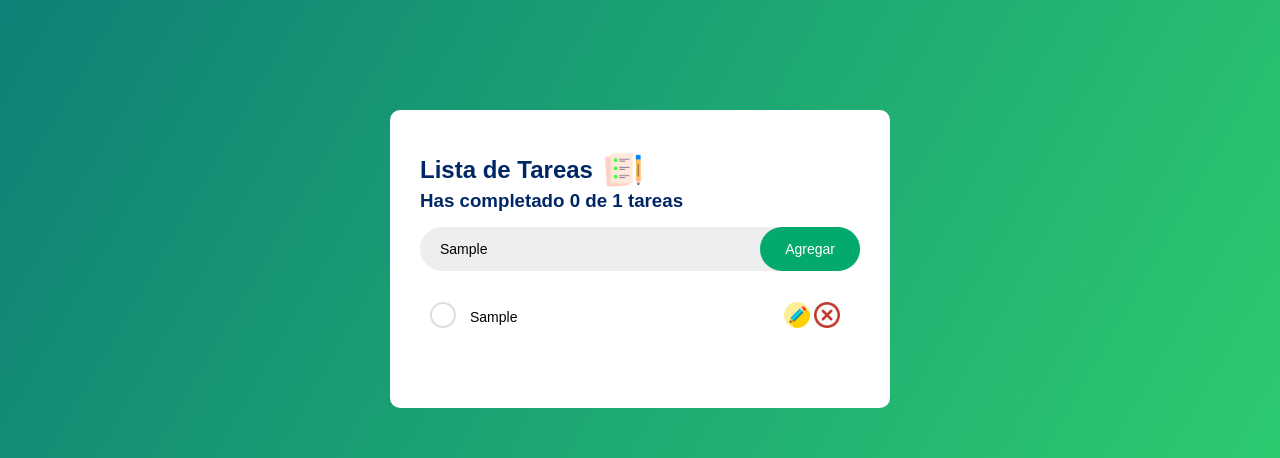
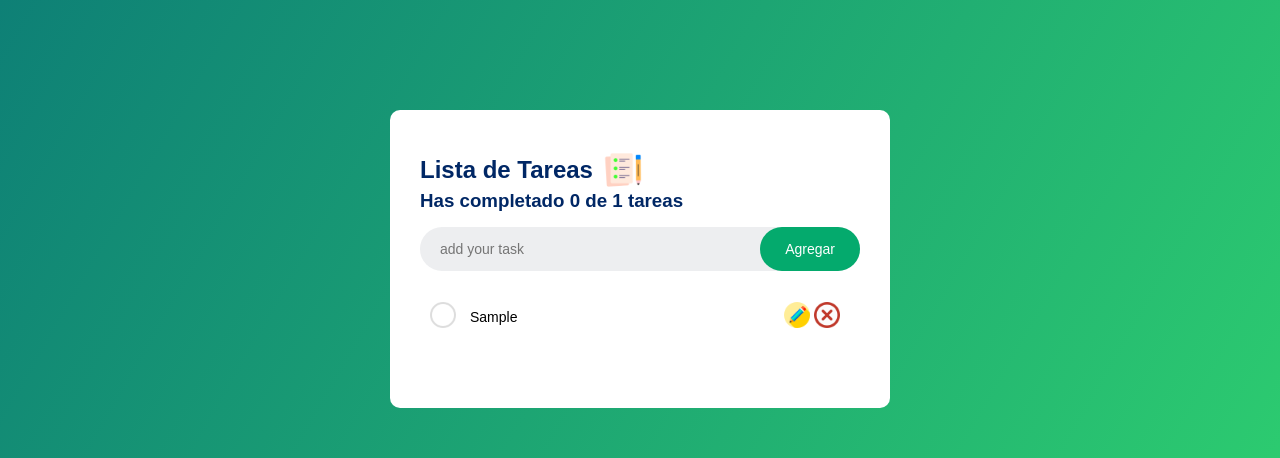
Before and after one commit to pcap087/react-todo-app, a React (Create React App) app: page / in a window 1280 px wide. Both pictures are taken after typing "Sample" into the empty fields and a click on the button "Agregar". Shown: the top 458 px of the page. Built offline with nearby package versions, Linux system fonts and the light colour scheme.

Commit message:
update de archivos

```diff
--- a/src/App.js
+++ b/src/App.js
@@ -1,39 +1,7 @@
 import React from 'react';
-import { TodoCounter } from './TodoCounter';
-import { TodoSearch } from './TodoSearch';
-import { TodoList } from './TodoList';
-import { TodoItem } from './TodoItem';
-import { CreateTodoButton } from './CreateTodoButton/';
-
-// const defaultTareas = [
-//     {texto: 'Lavar el auto', completed: false},
-//     {texto: 'Estudiar Ingles', completed: false},
-//     {texto: 'Curso de Java', completed: false},
-//     {texto: 'Pasear al Perro', completed: false}
-// ];
-// localStorage.setItem('TODOS_V1', JSON.stringify(defaultTareas));
-
-function useLocalStorage(itemName, initialValue){
-
-    const localStorageItem = localStorage.getItem(itemName);
-    let parsedItem;
-
-    if(!localStorageItem){
-        localStorage.setItem(itemName, JSON.stringify(initialValue));
-        parsedItem = [];
-    }else {
-        parsedItem = JSON.parse(localStorageItem);
-    }
-
-    const [item, setItem] = React.useState(parsedItem);
-
-    const saveItem = (newItem) => {
-        localStorage.setItem(itemName, JSON.stringify(newItem));
-        setItem(newItem);
-    };
-
-    return [item, saveItem];
-};
+import { AppUI } from './AppUI/AppUI.js';
+// custom hooks
+import { useLocalStorage } from './hooks/useLocalStorage';
 
 function App() {
 
@@ -87,38 +55,21 @@ function App() {
         }
         //enviamos al estado actualizador las anteriores + la tarea nueva
         saveTodos([...tareas, newTarea]);
+        //actualizamos el estado del input
+        setSearchValue('');
     };
 
-
     return (
-        <>
-            <div className="container">
-                <div className="todo-app">
-                    <TodoCounter
-                        completed={completedTodos}
-                        total={totalTodos}
-                    />
-                    <div className="row">
-                        <TodoSearch
-                            searchValue={searchValue}
-                            setSearchValue={setSearchValue}
-                        />
-                        <CreateTodoButton onInsert={() => insertarTarea(searchValue)} />
-                    </div>
-                    <TodoList>
-                        {searchTareas.map(todo => (
-                            <TodoItem
-                                key={todo.texto}
-                                text={todo.texto}
-                                completed={todo.completed}
-                                onComplete={() => completeTodo(todo.texto)}
-                                onDelete={() => deleteTodo(todo.texto)}
-                            />))
-                        }
-                    </TodoList>
-                </div>
-            </div>
-        </>
+       <AppUI
+            completedTodos={completedTodos}
+            totalTodos={totalTodos}
+            searchValue={searchValue}
+            setSearchValue={setSearchValue}
+            searchTareas={searchTareas}
+            completeTodo={completeTodo}
+            deleteTodo={deleteTodo}
+            insertarTarea={insertarTarea}
+        />
     );
 }
 
--- /dev/null
+++ b/src/AppUI/AppUI.js
@@ -0,0 +1,39 @@
+import { TodoCounter } from '../TodoCounter'
+import { TodoSearch } from '../TodoSearch';
+import { TodoList } from '../TodoList';
+import { TodoItem } from '../TodoItem';
+import { CreateTodoButton } from '../CreateTodoButton';
+
+function AppUI({completedTodos, totalTodos, searchValue, setSearchValue, searchTareas, completeTodo, deleteTodo, insertarTarea}){
+    return (
+        <>
+            <div className="container">
+                <div className="todo-app">
+                    <TodoCounter
+                        completed={completedTodos}
+                        total={totalTodos}
+                    />
+                    <div className="row">
+                        <TodoSearch
+                            searchValue={searchValue}
+                            setSearchValue={setSearchValue}
+                        />
+                        <CreateTodoButton onInsert={() => insertarTarea(searchValue)} />
+                    </div>
+                    <TodoList>
+                        {searchTareas.map(todo => (
+                            <TodoItem
+                                key={todo.texto}
+                                text={todo.texto}
+                                completed={todo.completed}
+                                onComplete={() => completeTodo(todo.texto)}
+                                onDelete={() => deleteTodo(todo.texto)}
+                            />))
+                        }
+                    </TodoList>
+                </div>
+            </div>
+        </>
+    );
+}
+export { AppUI };
--- a/src/CreateTodoButton/index.js
+++ b/src/CreateTodoButton/index.js
@@ -1,9 +1,7 @@
 function CreateTodoButton({onInsert}) {
-
     return (
         <button className="button-add" onClick={onInsert}>Agregar</button>
     )
-
 }
 
 export { CreateTodoButton };
--- a/src/TodoCounter.js
+++ b/src/TodoCounter/index.js
@@ -1,5 +1,5 @@
 
-import icon from './images/icon.png';
+import icon from '../images/icon.png';
 
 function TodoCounter({total, completed}) {
 
--- a/src/TodoItem.js
+++ b/src/TodoItem/index.js
@@ -1,6 +1,6 @@
 function TodoItem({text, completed, onComplete, onDelete}) {
     return(
-        <li>
+        <li className="animated fadeIn">
             {/* boton completar */}
             <button type="button" onClick={onComplete}
                 className={`${completed === true ? "icon-check" : "icon-uncheck"}`}
--- a/src/TodoSearch.js
+++ b/src/TodoSearch/index.js
@@ -1,8 +1,6 @@
 import React from 'react';
 
-function TodoSearch({
-    searchValue,
-    setSearchValue}){
+function TodoSearch({searchValue, setSearchValue}){
     return (
     <>
         <input type="text"
--- /dev/null
+++ b/src/hooks/useLocalStorage.js
@@ -0,0 +1,26 @@
+
+import React from "react";
+
+function useLocalStorage(itemName, initialValue){
+
+    const localStorageItem = localStorage.getItem(itemName);
+    let parsedItem;
+
+    if(!localStorageItem){
+        localStorage.setItem(itemName, JSON.stringify(initialValue));
+        parsedItem = [];
+    }else {
+        parsedItem = JSON.parse(localStorageItem);
+    }
+
+    const [item, setItem] = React.useState(parsedItem);
+
+    const saveItem = (newItem) => {
+        localStorage.setItem(itemName, JSON.stringify(newItem));
+        setItem(newItem);
+    };
+
+    return [item, saveItem];
+};
+
+export { useLocalStorage };
--- a/src/index.css
+++ b/src/index.css
@@ -157,3 +157,31 @@ ul li{
 .TodoItem-p--complete{
     text-decoration:line-through
 }
+
+.animated {
+    -webkit-animation-duration: 1s;
+    animation-duration: 1s;
+    -webkit-animation-fill-mode: both;
+    animation-fill-mode: both;
+  }
+
+  .fast {
+    -webkit-animation-duration: 0.4s;
+    animation-duration: 0.4s;
+    -webkit-animation-fill-mode: both;
+    animation-fill-mode: both;
+  }
+
+  @keyframes fadeIn {
+    from {
+      opacity: 0;
+    }
+
+    to {
+      opacity: 1;
+    }
+ }
+
+  .fadeIn {
+    animation-name: fadeIn;
+}
```
Also changed, not shown: src/AppFunctions.js (added, +51 -0 lines), src/TodoList/index.js (renamed from src/TodoList.js).
